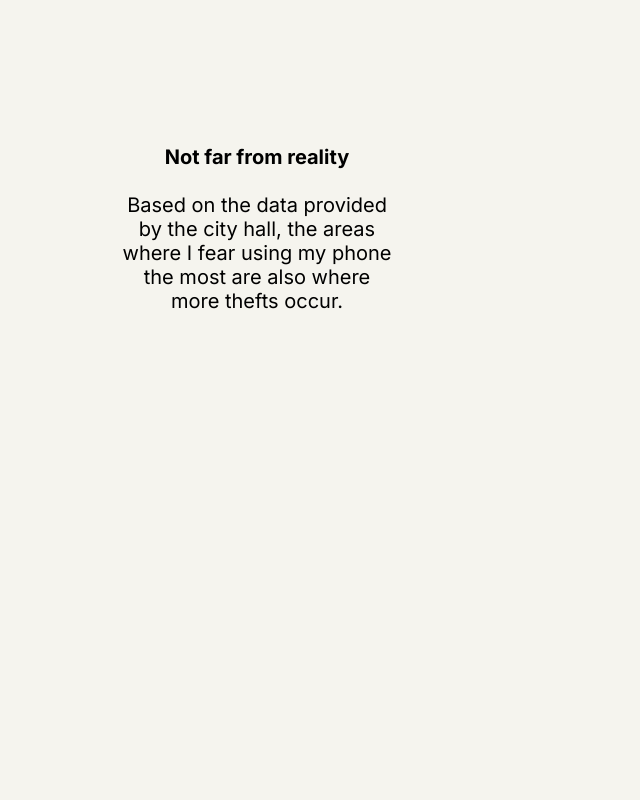
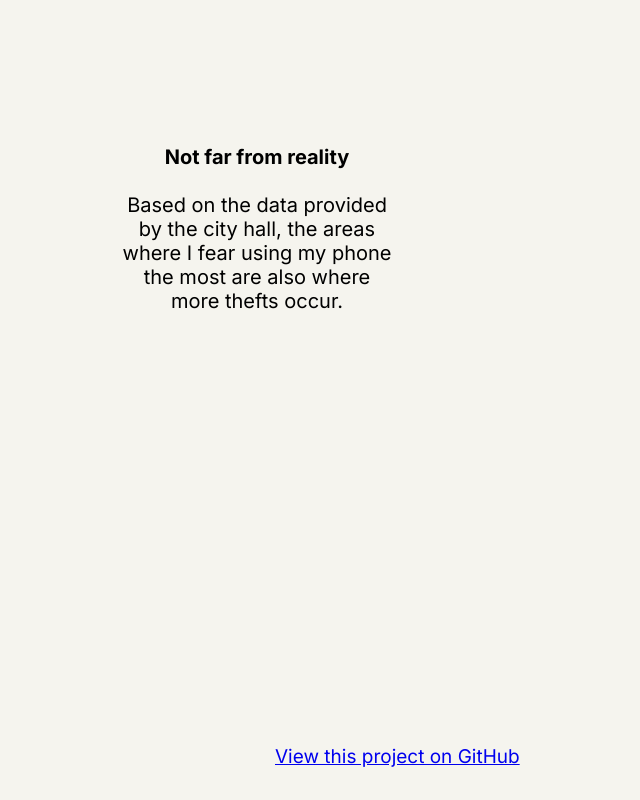
Before and after one commit to giovannacbs/Lede-Project-1, a plain HTML site: page index.html in a window 1280 px wide. Shown: the part 3348-4148 px from the top of the page, without its empty margins (49-689 px from the left). Before the commit the page ends 4101 px from the top, so only its background shows below. Drawn offline with nearby package versions, Linux system fonts and the light colour scheme; a script that the page names is missing.

Commit message:
update index.html

```diff
--- a/index.html
+++ b/index.html
@@ -50,6 +50,8 @@
       </div>
     </section>
 
+    <p><a href="https://github.com/giovannacbs/Lede-Project-1" target="_blank">View this project on GitHub</a></p>
+
     <script src="script.js"></script>
   </body>
 </html>
```
Also changed, not shown: 1 other file.
